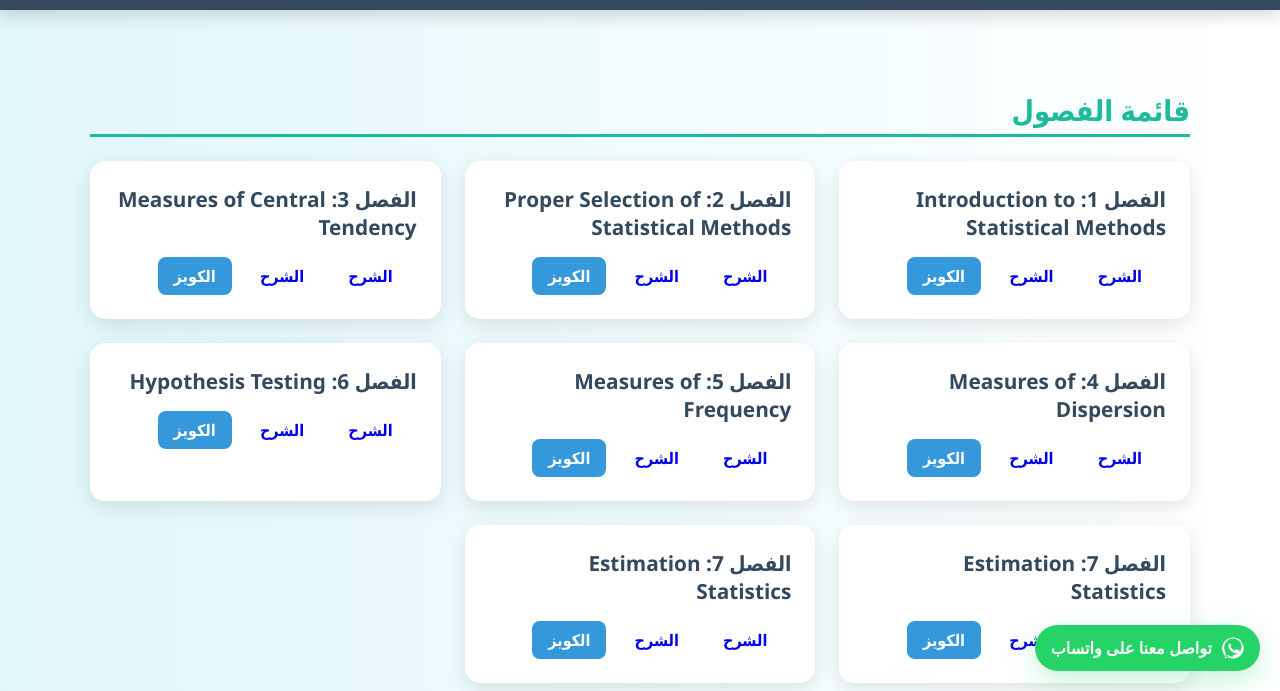
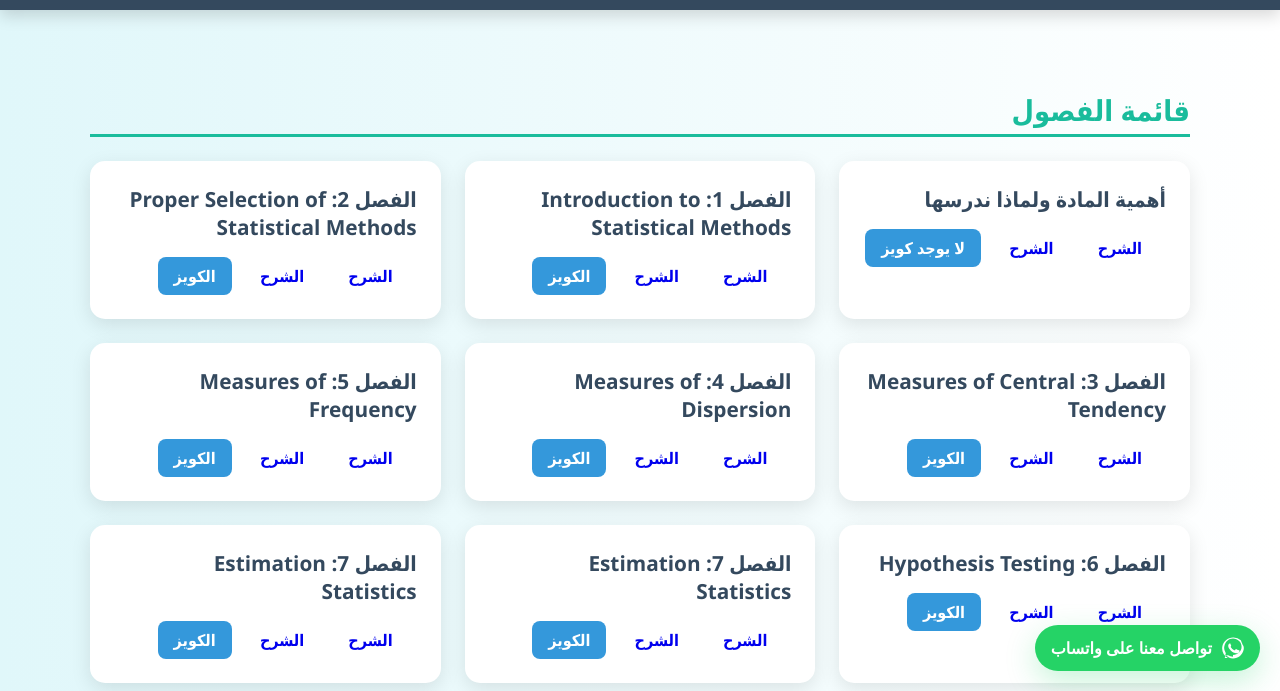
Before and after one commit to mohamed-khaled-eid/Statistical_Methods, a plain HTML site: page index.html in a window 1280 px wide. Shown: the part 109-800 px from the top of the page. Drawn offline with Linux system fonts and the light colour scheme.

Commit message:
Update index.html

```diff
--- a/index.html
+++ b/index.html
@@ -25,28 +25,36 @@
 </a>
     <main>
         <h2>قائمة الفصول</h2>
+
         <div class="chapter-grid">
+             <div class="chapter-card">
+                <h3> أهمية المادة ولماذا ندرسها</h3>
+                <a href="https://chatgpt.com/share/68f9012b-49f4-800d-9aec-852d179046b3" target="_blank">الشرح</a>
+                <a href="https://www.youtube.com/watch?v=iH3yTKdR6B4" target="_blank">الشرح</a>
+                <a href="#" target="_blank">لا يوجد كويز</a>
+            </div>
             <div class="chapter-card">
                 <h3>الفصل 1: Introduction to Statistical Methods</h3>
-                <a href="chapters/chapter1.html" target="_blank">الشرح</a>
-                <a href="chapters/chapter1.html" target="_blank">الشرح</a>
+                <a href="https://chatgpt.com/share/68f90357-41d0-800d-b3d9-f35bdd27b1f7" target="_blank">الشرح</a>
+                <a href="https://youtu.be/KT6ASzh_JXs" target="_blank">الشرح</a>
                 <a href="quizzes/quiz1.html" target="_blank">الكويز</a>
             </div>
+
             <div class="chapter-card">
                 <h3>الفصل 2: Proper Selection of Statistical Methods</h3>
-                <a href="chapters/chapter2.html" target="_blank">الشرح</a>
-                <a href="chapters/chapter1.html" target="_blank">الشرح</a>
+                <a href="https://chatgpt.com/share/68f90040-b1c4-800d-82c8-b5d36c44b2c8" target="_blank">الشرح</a>
+                <a href="https://youtu.be/lqvfLcH2Hwc?si=Zyzztv4wjjEO0Kqx" target="_blank">الشرح</a>
                 <a href="quizzes/quiz2.html" target="_blank">الكويز</a>
             </div>
             <div class="chapter-card">
                 <h3>الفصل 3: Measures of Central Tendency</h3>
-                <a href="chapters/chapter3.html" target="_blank">الشرح</a>
+                <a href="https://chatgpt.com/share/68f8ff3f-b854-800d-b56d-c97e8a4f0f93" target="_blank">الشرح</a>
                 <a href="https://youtu.be/UuvTj3_Gr0E?si=p9-abzVEOPkuy86I" target="_blank">الشرح</a>
                 <a href="quizzes/quiz3.html" target="_blank">الكويز</a>
             </div>
             <div class="chapter-card">
                 <h3>الفصل 4: Measures of Dispersion</h3>
-                <a href="chapters/chapter4.html" target="_blank">الشرح</a>
+                <a href="https://chatgpt.com/share/68f8ff76-27ec-800d-9014-bc3674bb5d3d" target="_blank">الشرح</a>
                 <a href="https://youtu.be/nr58FdJgd_s?si=tki0FMDOUsrwYmZ6" target="_blank">الشرح</a>
                 <a href="quizzes/quiz4.html" target="_blank">الكويز</a>
             </div>
```
